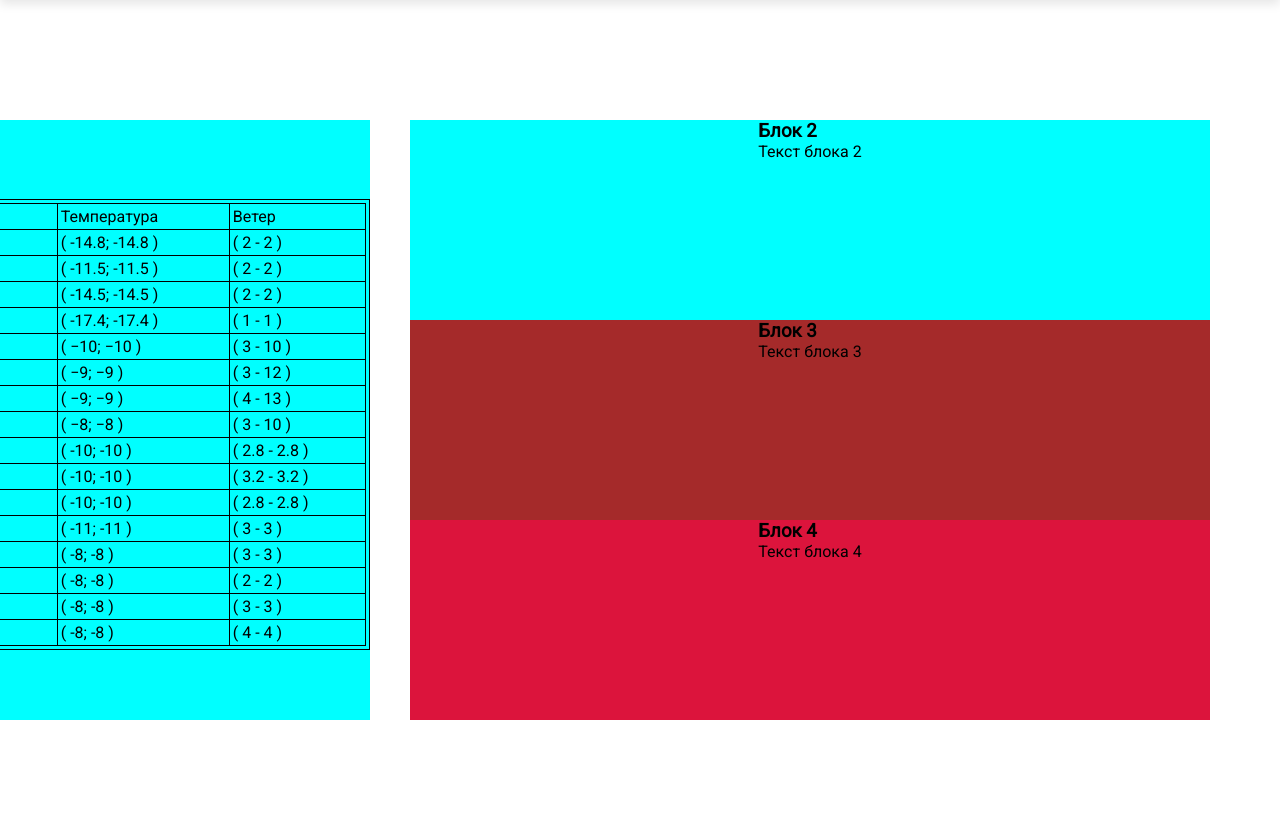
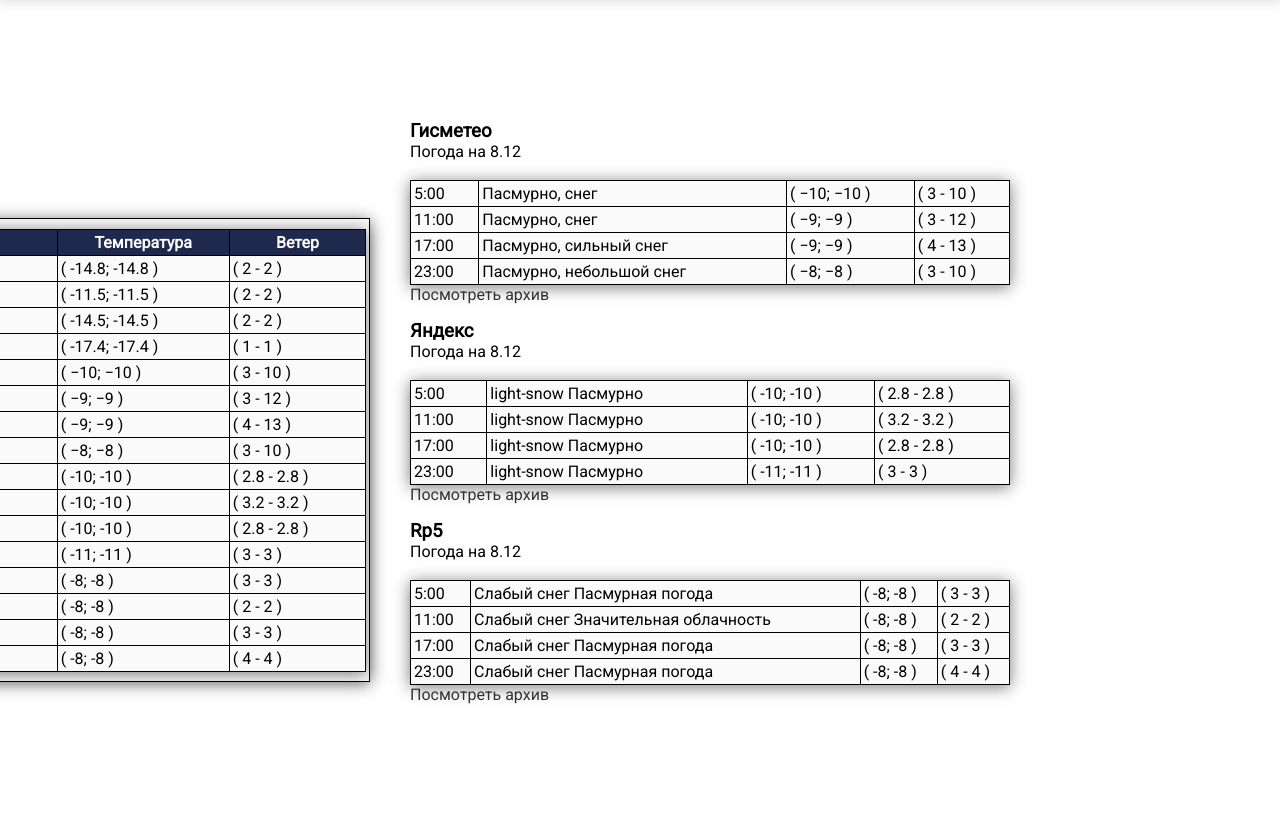
Before and after one commit to bolotovmark/webApp, a Flask app: page / in a window 1280 px wide. Shown: the part 70-910 px from the top of the page. Run offline with Flask 3, Linux system fonts and the light colour scheme.

Commit message:
update front

```diff
--- a/app.py
+++ b/app.py
@@ -120,10 +120,13 @@ def hello_world():
     table_yandex_tomor = Yandex.query.limit(-4).all()
     table_rp5_last = Rp5.query.limit(-4).all()
     table_rp5_tomor = Rp5.query.limit(-4).all()
-    return render_template('index.html', table=table, table_day=table_day, table_gismeteo_last=table_gismeteo_last, table_yandex_last=table_yandex_last, table_rp5_last=table_rp5_last)
+    return render_template('index.html', table=table, table_day=table_day,
+                           table_gismeteo_last=table_gismeteo_last,
+                           table_yandex_last=table_yandex_last,
+                           table_rp5_last=table_rp5_last)
 
 
-@scheduler.task('cron', id='do_job_1', minute=10, hour=23)
+@scheduler.task('cron', id='do_job_1', minute=46, hour=19)
 def scheduled_task():
     with app.app_context():
         get_parse()
--- a/static/style.css
+++ b/static/style.css
@@ -5,11 +5,13 @@
     padding: 0;
     box-sizing: border-box;
     font-family: 'Roboto', sans-serif;
+
 }
 TABLE {
     width: 900px;
     border-collapse: collapse;
     justify-content: right;
+    box-shadow: 0 2px 15px rgba(64,64,64,.7);
 
 }
 
@@ -20,7 +22,11 @@ TD, TH {
 }
 
 TH {
-    background: #b0e0e6;
+   background-color: #1f284d;
+ color: #fafafa;
+}
+TR{
+     background-color: #fafafa;
 }
 .navbar{
     width: 100%;
@@ -66,7 +72,7 @@ TH {
     position: relative;
     width: 1000px;
     height: 600px;
-    background: aqua;
+    /*background: aqua;*/
     display: flex;
 
 }
@@ -83,23 +89,23 @@ TH {
     position: relative;
     width: 800px;
     height: 200px;
-    background: aqua;
+    /*background: aqua;*/
     display: flex;
-    justify-content: center;
+    justify-content: left;
 }
 .container_box_2 .box3{
     position: relative;
     width: 800px;
     height: 200px;
-    background: brown;
+   /* background: brown;*/
     display: flex;
-    justify-content: center;
+    justify-content: left;
 }
 .container_box_2 .box4{
     position: relative;
     width: 800px;
     height: 200px;
-    background: crimson;
+   /* background: crimson;*/
     display: flex;
-    justify-content: center;
+    justify-content: left;
 }
--- a/templates/index.html
+++ b/templates/index.html
@@ -26,12 +26,11 @@
         {% for row in table_day %}
             <h3>Погода на сайтах и в действительности на {{ row.date.day}}.{{ row.date.month }}</h3>
         {% endfor %}
+        <br>
 <table class="last">
     <tr>
         <td>
-
-
-            <p><b>Погода из архива</b></p>
+            <p><br><b>Погода из архива</b></p>
         <br> <br><br><br>
             <p><b>Гисметео</b></p>
         <br><br><br><br>
@@ -43,15 +42,15 @@
     <td>
             <table>
                 <tr>
-                    <td>Время</td>
-                    <td>Характер</td>
-                    <td>Температура</td>
-                     <td>Ветер</td>
+                    <th>Время</th>
+                    <th>Характер</th>
+                    <th>Температура</th>
+                     <th>Ветер</th>
                 </tr>
             {% for row in table %}
                 <tr>
                     <td>{{ row.date.hour }}:00</td>
-                    <td>{{ row.character }}</td>
+                    <td>{{ row.character}}</td>
                     <td>( {{ row.temp_a }}; {{ row.temp_b }} )</td>
                     <td>( {{ row.wind_speed_a }} - {{ row.wind_speed_b }} )</td>
                 </tr>
@@ -92,22 +91,70 @@
 
 
         <div class="container_box_2">
-            <div class = "box2" style="--clr:#5b98eb">
+            <div class = "box2">
         <div class="content">
-            <h3>Блок 2</h3>
-            <p>Текст блока 2</p>
+            <h3>Гисметео</h3>
+
+             {% for row in table_day %}
+            <p>Погода на {{ row.date.day}}.{{ row.date.month }}</p>
+        {% endfor %}
+        <br>
+        <table style="width: 600px;">
+            {% for row in table_gismeteo_last %}
+                <tr>
+                    <td>{{ row.date.hour }}:00</td>
+                    <td>{{ row.character }}</td>
+                    <td>( {{ row.temp_a }}; {{ row.temp_b }} )</td>
+                    <td>( {{ row.wind_speed_a }} - {{ row.wind_speed_b }} )</td>
+                </tr>
+            {% endfor %}
+        </table>
+
+        <a href = 'https://cataas.com/cat'style=" text-decoration: none;  color: #333;">Посмотреть архив</a>
+
         </div>
     </div>
         <div class = "box3" style="--clr:#5b98eb">
         <div class="content">
-            <h3>Блок 3</h3>
-            <p>Текст блока 3</p>
+            <h3>Яндекс</h3>
+
+             {% for row in table_day %}
+            <p>Погода на {{ row.date.day}}.{{ row.date.month }}</p>
+        {% endfor %}
+        <br>
+        <table style="width: 600px;">
+            {% for row in table_yandex_last %}
+                <tr>
+                    <td>{{ row.date.hour }}:00</td>
+                    <td>{{ row.character }}</td>
+                    <td>( {{ row.temp_a }}; {{ row.temp_b }} )</td>
+                    <td>( {{ row.wind_speed_a }} - {{ row.wind_speed_b }} )</td>
+                </tr>
+            {% endfor %}
+        </table>
+         <a href = 'https://cataas.com/cat' style=" text-decoration: none;  color: #333;">Посмотреть архив</a>
+
         </div>
     </div>
         <div class = "box4" style="--clr:#5b98eb">
         <div class="content">
-            <h3>Блок 4</h3>
-            <p>Текст блока 4</p>
+            <h3>Rp5</h3>
+
+             {% for row in table_day %}
+            <p>Погода на {{ row.date.day}}.{{ row.date.month }}</p>
+        {% endfor %}
+        <br>
+        <table style="width: 600px;">
+            {% for row in table_rp5_last %}
+                <tr>
+                    <td>{{ row.date.hour }}:00</td>
+                    <td>{{ row.character }}</td>
+                    <td>( {{ row.temp_a }}; {{ row.temp_b }} )</td>
+                    <td>( {{ row.wind_speed_a }} - {{ row.wind_speed_b }} )</td>
+                </tr>
+            {% endfor %}
+        </table>
+        <a href = 'https://cataas.com/cat' style=" text-decoration: none;  color: #333;">Посмотреть архив</a>
         </div>
     </div>
         </div>
```
